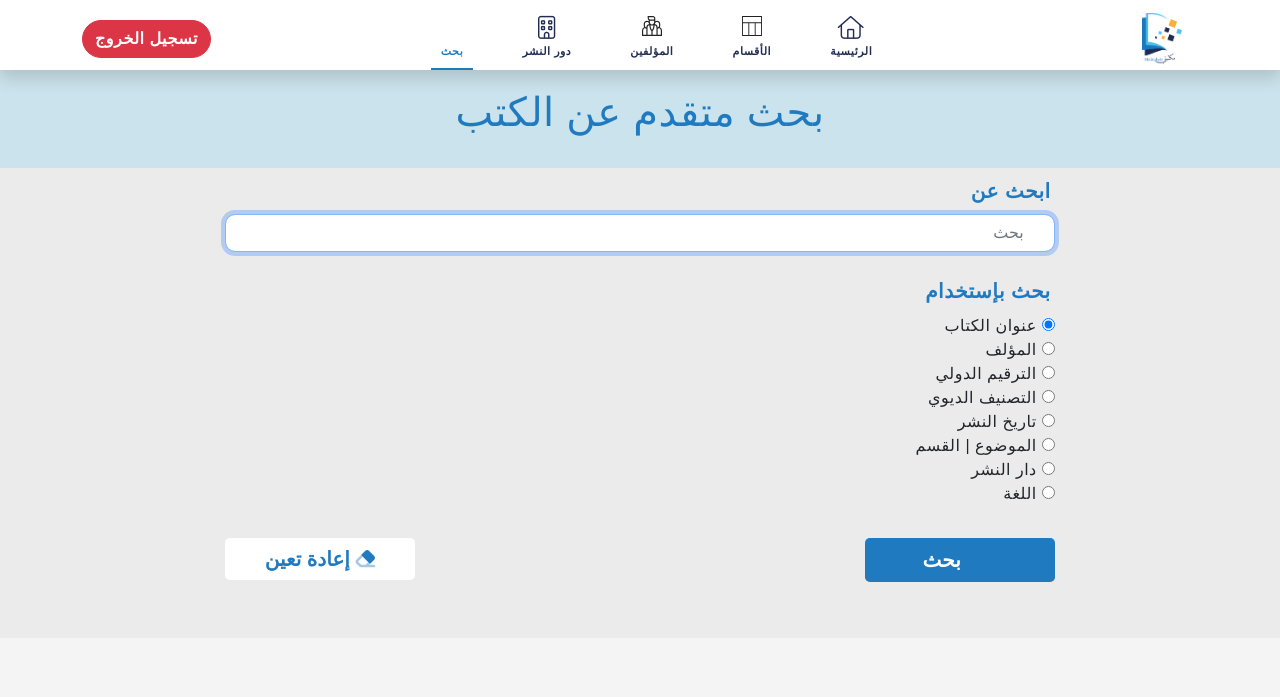
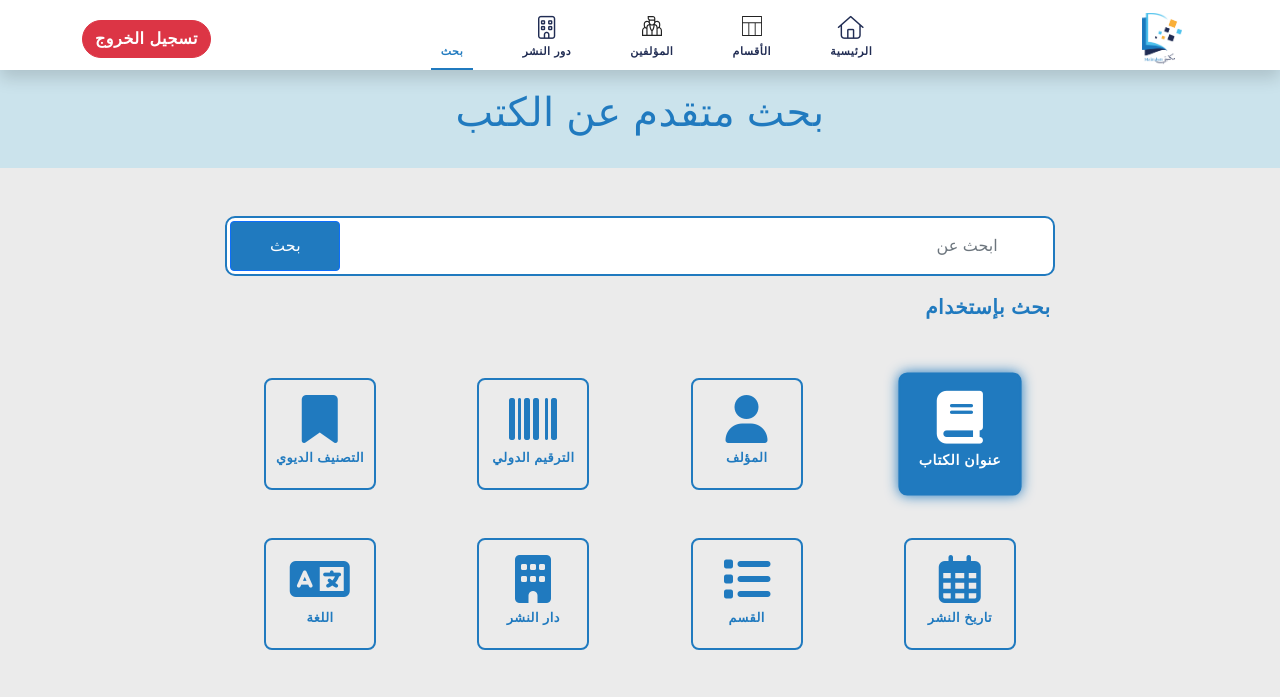
Before and after one commit to MohammedShwabi/maktabati, a PHP site: page /advance_search.php in a window 1280 px wide. Shown: the top 697 px of the page. Run offline with PHP 8.4, Linux system fonts and the light colour scheme; the visitor is signed in with stand-in values (Sample User, id 1); some web fonts are replaced.

Commit message:
redesign advance search page

```diff
--- a/advance_search.php
+++ b/advance_search.php
@@ -11,78 +11,142 @@ if (!isset($_SESSION['UserEmail'])) {
 
 <div class="searchForm pt-3  mt-5">
     <div class="container-fluid">
+        <!-- page title -->
         <div class="row">
             <div class="advance_searchTitle text-center blue-text pt-4 pb-4" id="advance_title">
                 <h1><?= lang('advance_search'); ?></h1>
             </div>
         </div>
-        <div class="alert alert-danger text-center fw-bold fs-4" id="all_field_empty" style="display:none;"><?= lang('input_search_empty'); ?> </div>
 
         <form name="advance_search" action="search_result.php" method="POST">
-            <div class="row align-content-center justify-content-center">
+            <!-- search text -->
+            <div class="row align-content-center justify-content-center mt-5 mb-2">
                 <div class="form-group col-lg-8 col-md-8 col-sm-8">
-                    <label for="search_input" class="form-label mb-2 pe-1 mt-2"><?= lang('search_about'); ?></label>
-                    <input required type="text" autocomplete="off" class="form-control mb-3" id="search_input" name="search_input" placeholder="<?php echo lang('search') ?>" autofocus>
-                    <!-- <span class="invalid-feedback" id="check_title"></span>
-                    <datalist id="book_auto_complete"></datalist> -->
+                    <div class="search">
+                        <!-- <label for="search_input" class="form-label mb-2 pe-1 mt-2"><?= lang('search_about'); ?></label> -->
+                        <i class="fa-duotone fa-magnifying-glass" id="search_icon" style="--fa-animation-duration: 1s;"></i>
+                        <!-- id="search_input" -->
+                        <input style="padding-left: 100px;" required type="text" name="search_input" id="search_txt" autocomplete="off" class="form-control" placeholder="<?php echo lang('search_about') ?>" autofocus>
+                        <input type="submit" id="search_btn" value="<?= lang('search_btn'); ?>" class="btn btn-primary">
                     </div>
-                <div class="form-group col-lg-8 col-md-8 col-sm-8">
-                    <label for="search_use" class="form-label mb-2 pe-1 mt-2"><?= lang('search_use'); ?></label><br>
+                </div>
+            </div>
+            <!-- search option -->
+            <div class="row align-content-center justify-content-center pb-5">
+                <!-- option tile  -->
+                <div class="col-lg-8 col-md-8 col-sm-8">
+                    <label for="search_use" class="form-label mb-2 pe-1 mt-2"><?= lang('search_use'); ?></label>
+                </div>
 
+                <!-- option radio -->
+                <div class="col-lg-8 col-md-8 col-sm-8">
+
+                    <div class="radio-tile-group row">
+
+                        <div class="col-6 col-lg-3 col-md-4 col-sm-4">
+                            <div class="input-container">
                                 <input type="radio" id="search_option1" name="search_option" value="title" checked>
-                    <label for="search_option1"><?= lang('book_title'); ?></label><br>
+                                <label class="radio-tile" for="search_option1">
+                                    <i class="fas fa-book"></i>
+                                    <span><?= lang('book_title'); ?></span>
+                                </label>
+                            </div>
+                        </div>
+
+                        <div class="col-6 col-lg-3 col-md-4 col-sm-4">
+                            <div class="input-container">
                                 <input type="radio" id="search_option2" name="search_option" value="author_name">
-                    <label for="search_option1"><?= lang('author'); ?></label><br>
+                                <label class="radio-tile" for="search_option2">
+                                    <i class="fas fa-user"></i>
+                                    <span><?= lang('author'); ?></span>
+                                </label>
+                            </div>
+                        </div>
+
+                        <div class="col-6 col-lg-3 col-md-4 col-sm-4">
+                            <div class="input-container">
                                 <input type="radio" id="search_option3" name="search_option" value="isbn">
-                    <label for="search_option1"><?= lang('isbn'); ?></label><br>
+                                <label class="radio-tile" for="search_option3">
+                                    <i class="fas fa-barcode"></i>
+                                    <span><?= lang('isbn'); ?></span>
+                                </label>
+                            </div>
+                        </div>
+
+                        <div class="col-6 col-lg-3 col-md-4 col-sm-4">
+                            <div class="input-container">
                                 <input type="radio" id="search_option4" name="search_option" value="dewey_no">
-                    <label for="search_option1"><?= lang('dewyNo'); ?></label><br>
+                                <label class="radio-tile" for="search_option4">
+                                    <i class="fas fa-bookmark"></i>
+                                    <span><?= lang('dewyNo'); ?></span>
+                                </label>
+                            </div>
+                        </div>
+
+                        <div class="col-6 col-lg-3 col-md-4 col-sm-4">
+                            <div class="input-container">
                                 <input type="radio" id="search_option5" name="search_option" value="publication_date">
-                    <label for="search_option1"><?= lang('publish_date'); ?></label><br>
+                                <label class="radio-tile" for="search_option5">
+                                    <i class="far fa-calendar-alt"></i>
+                                    <span> <?= lang('publish_date'); ?></span>
+                                </label>
+                            </div>
+                        </div>
+
+                        <div class="col-6 col-lg-3 col-md-4 col-sm-4">
+                            <div class="input-container">
                                 <input type="radio" id="search_option6" name="search_option" value="cat_name">
-                    <label for="search_option1"><?= lang('category'); ?></label><br>
+                                <label class="radio-tile" for="search_option6">
+                                    <i class="fas fa-list"></i>
+                                    <span><?= lang('category'); ?></span>
+                                </label>
+                            </div>
+                        </div>
+
+                        <div class="col-6 col-lg-3 col-md-4 col-sm-4">
+                            <div class="input-container">
                                 <input type="radio" id="search_option7" name="search_option" value="pub_name">
-                    <label for="search_option1"><?= lang('publisher'); ?></label><br>
+                                <label class="radio-tile" for="search_option7">
+                                    <i class="fas fa-building"></i>
+                                    <span><?= lang('publisher'); ?></span>
+                                </label>
+                            </div>
+                        </div>
+
+                        <div class="col-6 col-lg-3 col-md-4 col-sm-4">
+                            <div class="input-container">
                                 <input type="radio" id="search_option8" name="search_option" value="lang_name">
-                    <label for="search_option1"><?= lang('language'); ?></label><br>
+                                <label class="radio-tile" for="search_option8">
+                                    <i class="fas fa-language"></i>
+                                    <span><?= lang('language'); ?></span>
+                                </label>
+                            </div>
+                        </div>
 
                     </div>
                 </div>
 
-            <div class="row align-content-center justify-content-center mt-4 pb-5">
-                <div class="form-group col-lg-2 col-md-6 col-sm-6">
-                    <div class="d-grid gap-2">
-                        <button class="btn blue-btn rounded-3 mt-2 mb-2 fw-bold" id="submit" type="submit"><i class="fa-duotone fa-magnifying-glass"></i> <?php echo lang('search') ?></button>
-                    </div>
-                </div>
-                <div class="col-lg-4"></div>
-                <div class="form-group col-lg-2   col-md-6 col-sm-6">
-                    <div class="d-grid gap-2">
-                        <button class="btn  rest-btn rounded-3 mt-2 mb-2 fw-bold" type="reset"><i class="fa-duotone fa-eraser"></i> <?php echo lang('rest') ?></button>
-                    </div>
-                </div>
             </div>
 
         </form>
+    </div>
+
+</div>
 
 <script>
     // Add an event listener to the radio buttons
-        document.querySelectorAll('input[type="radio"]').forEach(function(radio) {
+    document.querySelectorAll(' input[type="radio" ]').forEach(function(radio) {
         radio.addEventListener('change', function() {
             // Check if the "Publication Date" option is selected
             if (this.value === 'publication_date') {
                 // Change the input type to "date"
-                    document.getElementById('search_input').type = 'month';
+                document.getElementById('search_txt').type = 'month';
             } else {
                 // Change back to "text" for other options
-                    document.getElementById('search_input').type = 'text';
+                document.getElementById('search_txt').type = 'text';
             }
         });
     });
 </script>
 
-    </div>
-
-</div>
-
 <?php include $tmpl . 'footer.php'; ?>
--- a/css/backend.css
+++ b/css/backend.css
@@ -1230,3 +1230,54 @@ input[type="radio"]:checked+.face {
     margin-left: 1.5em;
     margin-top: -1em;
 }
+/*********************** start of advance search style **************/
+.input-container {
+    position: relative;
+    height: 7rem;
+    width: 7rem;
+    margin: 1.5rem auto;
+}
+
+.input-container input {
+    opacity: 0;
+}
+
+.input-container .radio-tile {
+    display: flex;
+    flex-direction: column;
+    align-items: center;
+    justify-content: center;
+    height: 100%;
+    border: 2px solid var(--blue-color);
+    border-radius: 8px;
+    transition: all 300ms ease;
+    cursor: pointer;
+}
+
+.input-container i {
+    color: var(--blue-color);
+    font-size: 3rem;
+}
+
+.input-container span {
+    color: var(--blue-color);
+    font-size: 0.80rem;
+    font-weight: 600;
+    margin: 5px;
+}
+
+input:checked+.radio-tile {
+    background-color: var(--blue-color);
+    box-shadow: 0 0 12px var(--blue-color);
+    transform: scale(1.1);
+}
+
+input:hover+.radio-tile {
+    box-shadow: 0 0 12px var(--blue-color);
+}
+
+input:checked+.radio-tile i,
+input:checked+.radio-tile span {
+    color: white;
+}
+/*********************** end of advance search style **************/
--- a/includes/lang/ar.php
+++ b/includes/lang/ar.php
@@ -59,7 +59,7 @@ function lang($phrase)
     'language'                             => 'اللغة',
     'publisher'                            => 'دار النشر',
     'isbn'                                 => 'الترقيم الدولي',
-    'category'                             => 'الموضوع | القسم ',
+    'category'                             => 'القسم',
     'series_name'                          => 'اسم السلسة',
     'dewyNo'                               => 'التصنيف الديوي',
 
```
Lines whose indentation alone changed are shown as unchanged.
